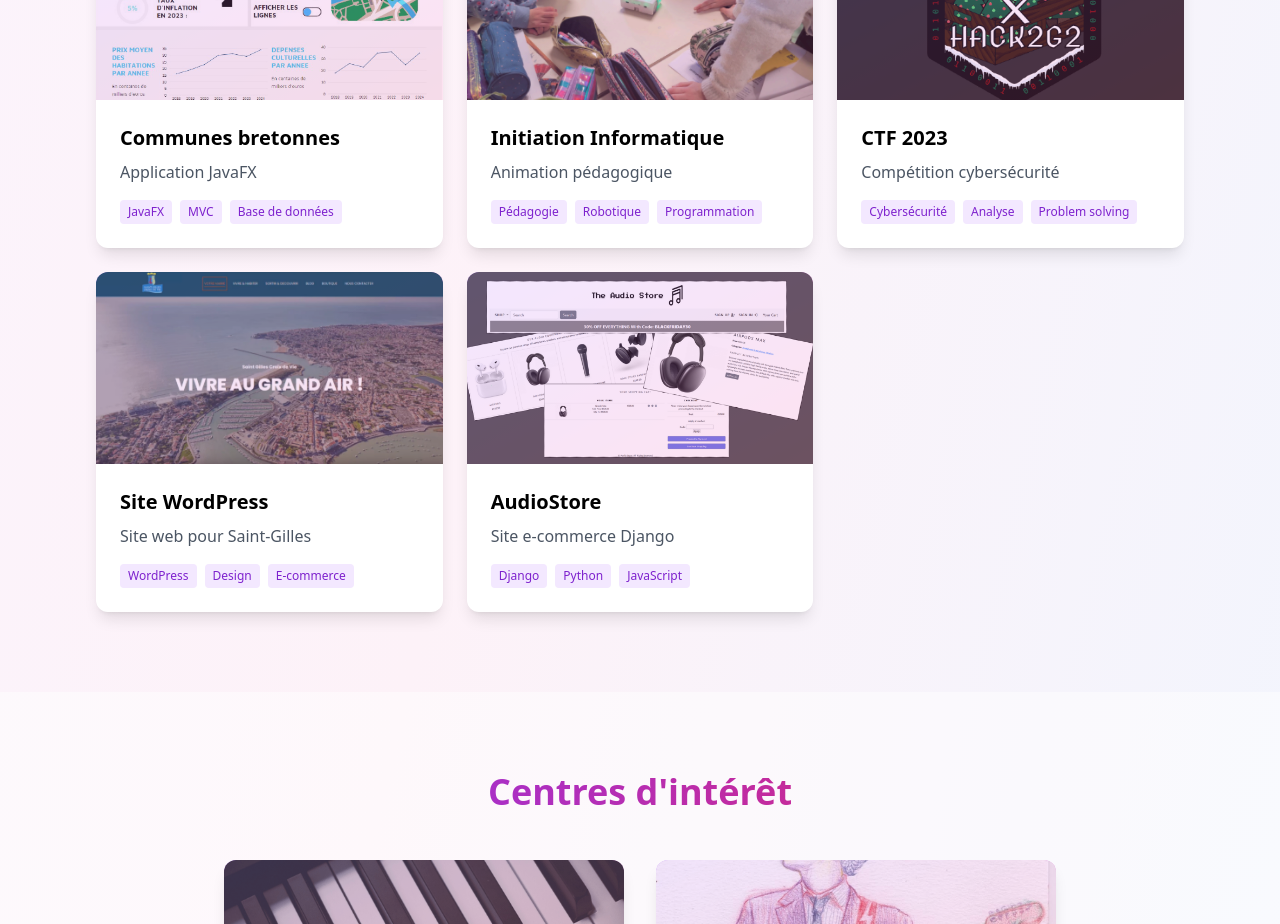
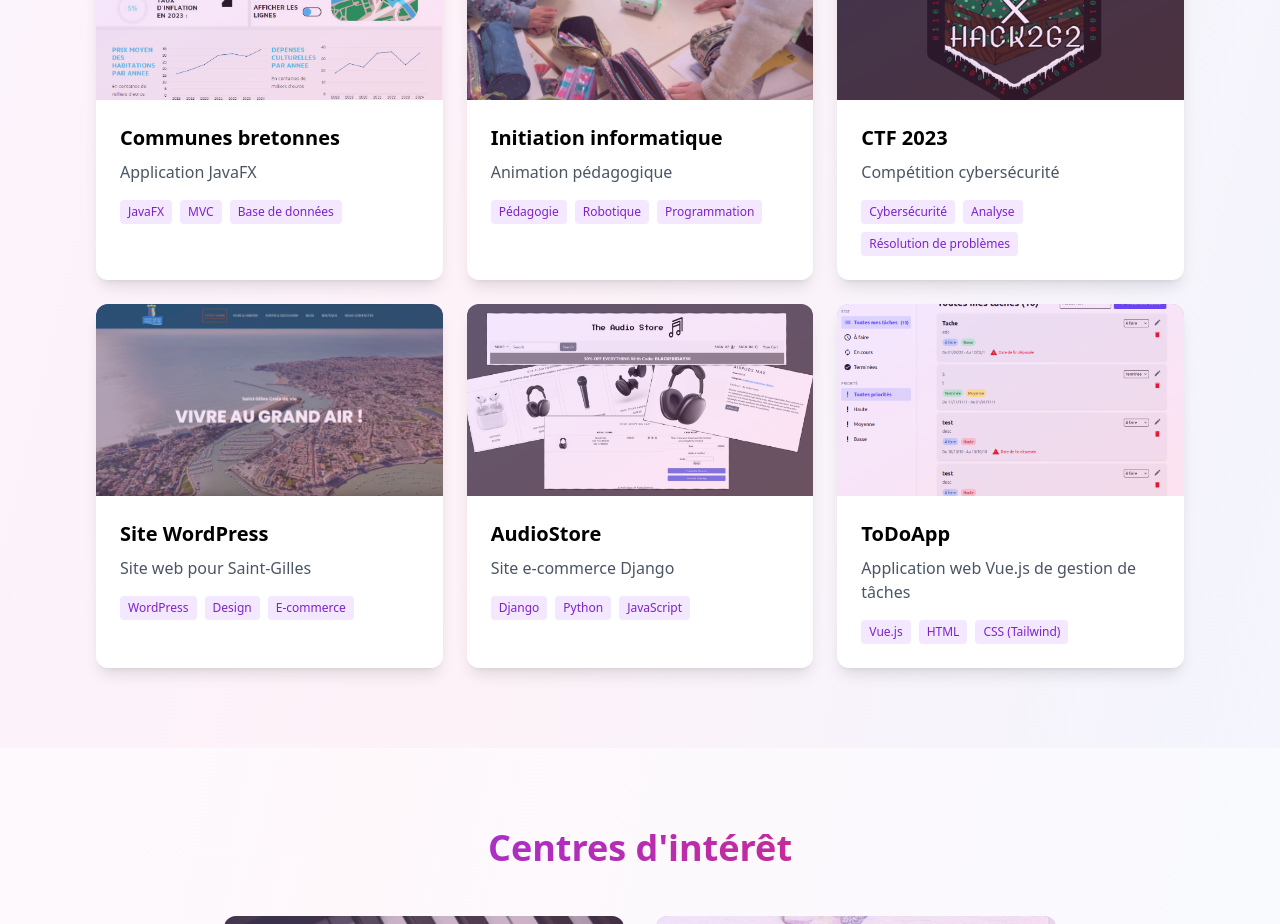
Before and after one commit to Ay3tte/CV, a React (Vite) app: page / in a window 1280 px wide. Shown: the part 2960-3884 px from the top of the page. Built offline with nearby package versions, Linux system fonts and the light colour scheme.

Commit message:
Ajout d'un projet TodoApp

```diff
--- a/src/App.jsx
+++ b/src/App.jsx
@@ -78,12 +78,12 @@ const Portfolio = () => {
       title: "Communes bretonnes",
       description: "Application JavaFX",
       image: "images/app.png",
-      details: "Développement d'une application JavaFX en architecture MVC, intégrant des fonctionnalités CRUD pour la valorisation de données publiques.",
+      details: "Développement d'une application JavaFX en architecture MVC, intégrant des fonctionnalités CRUD pour la valorisation et exploitation de données publiques.",
       tech: ["JavaFX", "MVC", "Base de données"]
     },
     {
       id: 2,
-      title: "Initiation Informatique",
+      title: "Initiation informatique",
       description: "Animation pédagogique",
       image: "images/ecole.png",
       details: "Animation de séances d'initiation à l'informatique et robotique pour des élèves de CM1/CM2.",
@@ -96,7 +96,7 @@ const Portfolio = () => {
       description: "Compétition cybersécurité",
       image: "images/ctf.png",
       details: "Participation à une compétition de cybersécurité organisée par le BDE informatique.",
-      tech: ["Cybersécurité", "Analyse", "Problem solving"],
+      tech: ["Cybersécurité", "Analyse", "Résolution de problèmes"],
       link: "https://www.ouest-france.fr/societe/cyberattaque/les-cyberattaques-deviennent-un-jeu-a-liut-de-vannes-1fe8a3d8-a01d-11ee-bd2f-c995ab88b3c3"
     },
     {
@@ -104,7 +104,7 @@ const Portfolio = () => {
       title: "Site WordPress",
       description: "Site web pour Saint-Gilles",
       image: "images/wordpress.png",
-      details: "Conception d'un site WordPress complet avec boutique et blog pour la ville de Saint-Gilles-Croix-de-Vie.",
+      details: "Conception d'un site WordPress complet avec boutique et blog pour la ville de Saint-Gilles-Croix-de-Vie (client fictif).",
       tech: ["WordPress", "Design", "E-commerce"],
       link: "https://youtu.be/KGwULzNjZzc"
     },
@@ -115,6 +115,14 @@ const Portfolio = () => {
       image: "images/audiostore.png",
       details: "Développement d'un site e-commerce complet avec panier, paiement et système d'avis.",
       tech: ["Django", "Python", "JavaScript", "Bootstrap"]
+    },
+    {
+      id: 6,
+      title: "ToDoApp",
+      description: "Application web Vue.js de gestion de tâches",
+      image: "images/todo.png",
+      details: "Développement d'un site permettant de créer, modifier, trier, et filtrer des tâches",
+      tech: ["Vue.js", "HTML", "CSS (Tailwind)", "JavaScript"]
     }
   ];
 
```
Also changed, not shown: public/images/todo.png (added).
